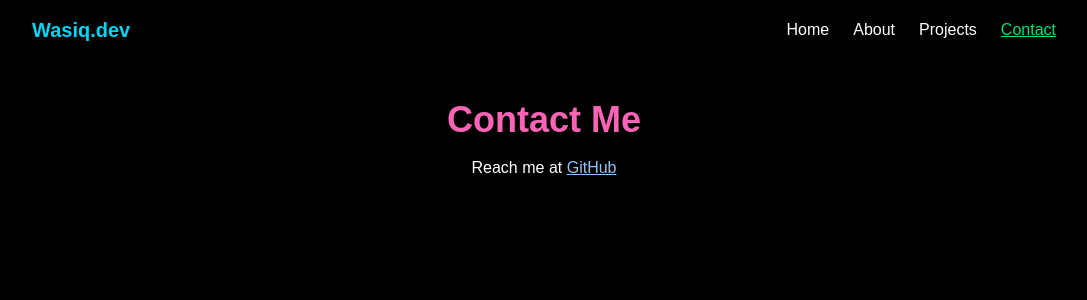
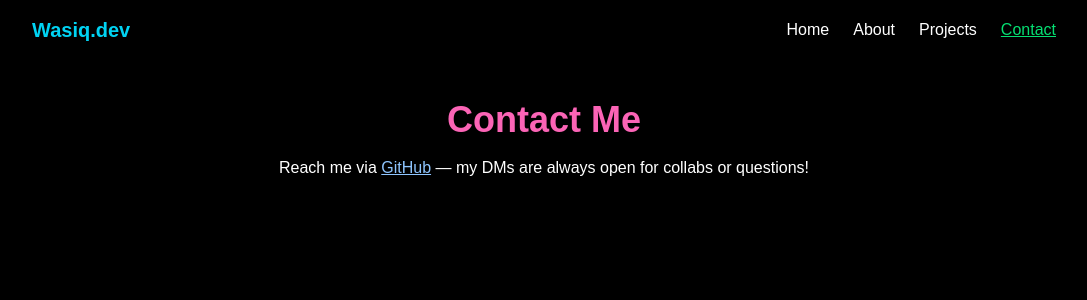
Before and after one commit to Wasiq2006/portfolio-next, a Next.js app: page /contact in a window 1280 px wide. Shown: the top 300 px of the page, without its empty margins (96-1183 px from the left). Built offline with nearby package versions, Linux system fonts and the light colour scheme; a web font is replaced by a local one.

Commit message:
Add animated pixel Contact page

```diff
--- a/pages/contact/index.js
+++ b/pages/contact/index.js
@@ -1,23 +1,38 @@
 import Navbar from '../../components/Navbar';
+import MatrixBackground from '../../components/Canvas/MatrixBackground';
+import { motion } from 'framer-motion';
+import localFont from 'next/font/local';
+
+const pixelFont = localFont({
+  src: '../../fonts/PressStart2P-Regular.ttf',
+  variable: '--font-pixel',
+});
 
 export default function Contact() {
   return (
     <>
+      <MatrixBackground />
       <Navbar />
-      <div className="p-10 min-h-screen bg-black text-white text-center font-mono">
+      <motion.div
+        className={`${pixelFont.className} relative z-10 p-10 min-h-screen bg-black text-white text-center`}
+        initial={{ opacity: 0, y: 40 }}
+        animate={{ opacity: 1, y: 0 }}
+        transition={{ duration: 0.6 }}
+      >
         <h1 className="text-4xl font-bold text-pink-400">Contact Me</h1>
         <p className="mt-4">
-          Reach me at{" "}
+          Reach me via{" "}
           <a
             href="https://github.com/Wasiq2006"
-            className="underline text-blue-300 hover:text-blue-400 transition"
             target="_blank"
             rel="noopener noreferrer"
+            className="underline text-blue-300 hover:text-white"
           >
             GitHub
-          </a>
+          </a>{" "}
+          — my DMs are always open for collabs or questions!
         </p>
-      </div>
+      </motion.div>
     </>
   );
 }
--- a/pages/projects/index.js
+++ b/pages/projects/index.js
@@ -1,13 +1,29 @@
 import Navbar from '../../components/Navbar';
+import MatrixBackground from '../../components/Canvas/MatrixBackground';
+import { motion } from 'framer-motion';
+import localFont from 'next/font/local';
+
+const pixelFont = localFont({
+  src: '../../fonts/PressStart2P-Regular.ttf',
+  variable: '--font-pixel',
+});
 
 export default function Projects() {
   return (
     <>
+      <MatrixBackground />
       <Navbar />
-      <div className="p-10 min-h-screen bg-black text-white text-center font-mono">
-        <h1 className="text-4xl font-bold text-blue-400">My Projects</h1>
-        <p className="mt-4">Check out my GitHub and Termux tools.</p>
-      </div>
+      <motion.div
+        className={`${pixelFont.className} relative z-10 p-10 min-h-screen bg-black text-white text-center`}
+        initial={{ opacity: 0, y: 40 }}
+        animate={{ opacity: 1, y: 0 }}
+        transition={{ duration: 0.6 }}
+      >
+        <h1 className="text-4xl font-bold text-purple-400">My Projects</h1>
+        <p className="mt-4">
+          None, This is the beginning
+        </p>
+      </motion.div>
     </>
   );
 }
```
